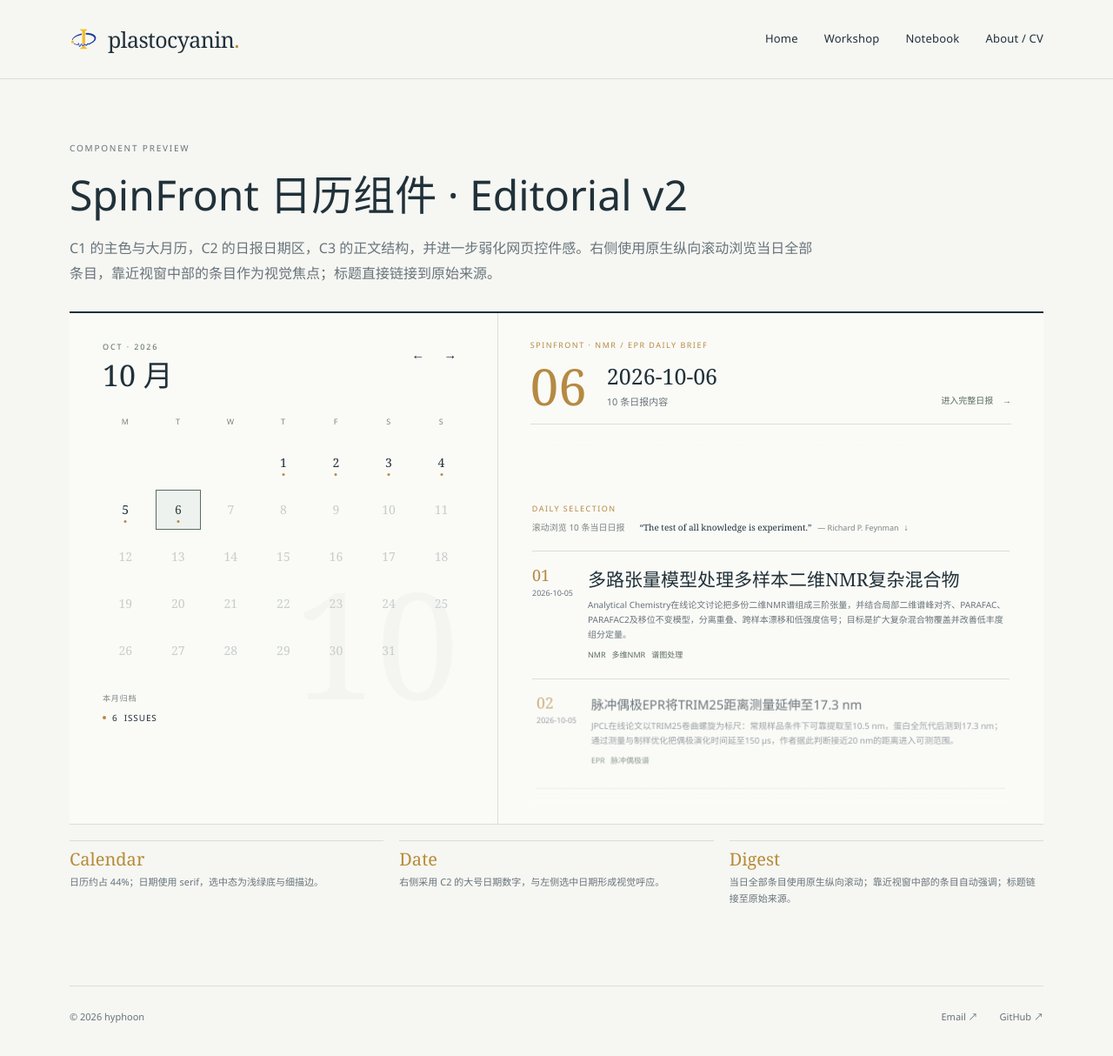
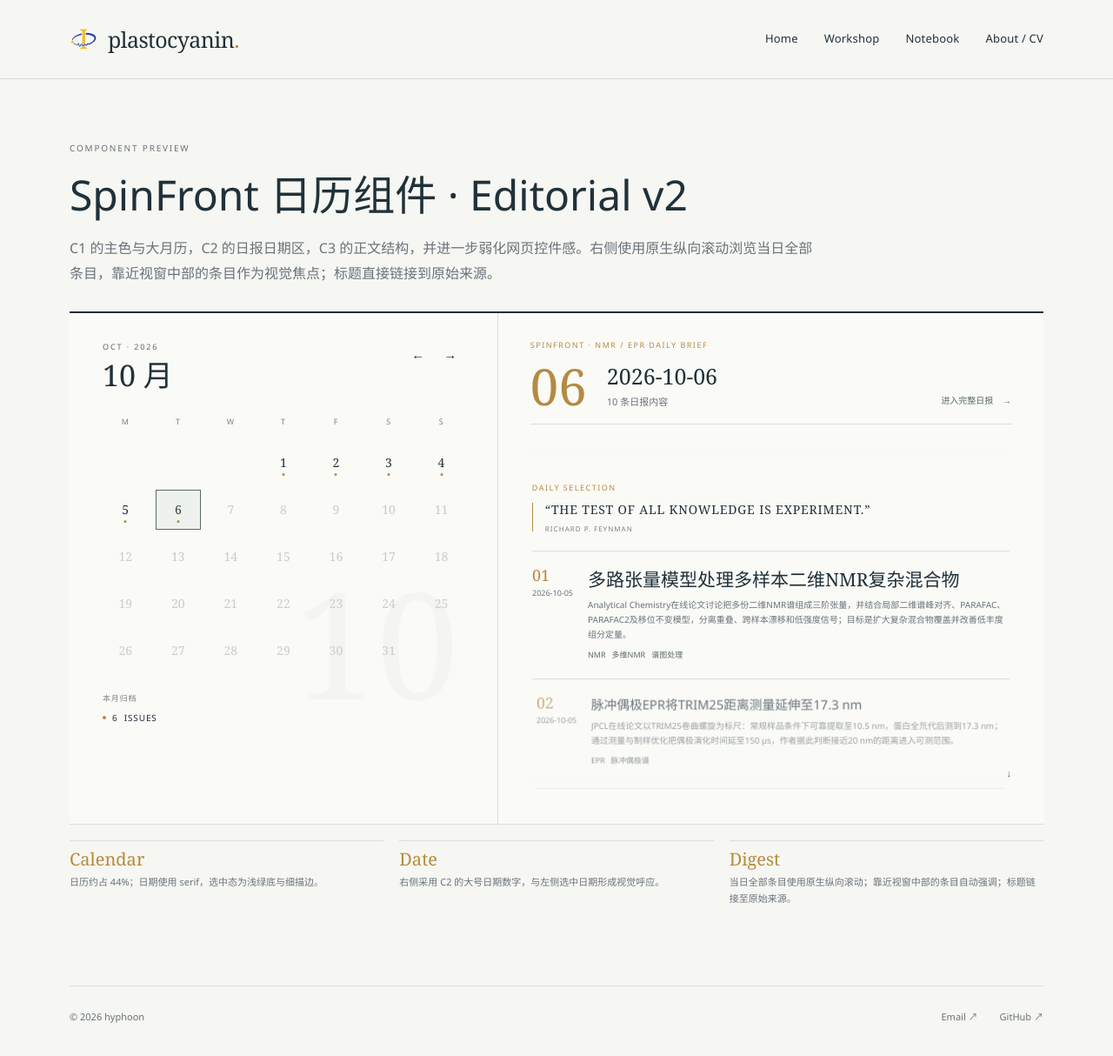
Before and after one commit to imasenHF/imasenhf.github.io, a Jekyll site: the page built from preview/spinfront-calendar-hybrid/index.html, in a window 1280 px wide. Shown: the whole page at 87% size. Built offline with Jekyll 4.4.1, drawn with Linux system fonts in a browser that asks for light colours.

Commit message:
Refine SpinFront epigraph styling

```diff
--- a/preview/spinfront-calendar-hybrid/index.html
+++ b/preview/spinfront-calendar-hybrid/index.html
@@ -147,21 +147,44 @@ summary: SpinFront 主站日历组件 Editorial v2 预览。
   font-size:10px;
   line-height:1.7;
 }
-.hy2-guide q{
-  margin-left:7px;
+.hy2-epigraph{
+  position:relative;
+  display:block;
+  max-width:92%;
+  padding-left:15px;
+}
+.hy2-epigraph::before{
+  content:"";
+  position:absolute;
+  left:0;
+  top:3px;
+  bottom:4px;
+  width:1px;
+  background:var(--hy-gold);
+}
+.hy2-epigraph q{
+  display:block;
   color:var(--ink);
-  font-family:Georgia,"Times New Roman",serif;
+  font:14px/1.55 Georgia,"Times New Roman",serif;
+  letter-spacing:.06em;
 }
-.hy2-guide em{
-  margin-left:4px;
+.hy2-epigraph q::before{content:"“"}
+.hy2-epigraph q::after{content:"”"}
+.hy2-epigraph em{
+  display:block;
+  margin-top:5px;
   color:var(--hy-muted);
-  font-size:9px;
+  font-size:8px;
   font-style:normal;
+  letter-spacing:.13em;
 }
-.hy2-guide i{
+.hy2-scroll-cue{
+  position:absolute;
+  right:0;
+  bottom:18px;
   font-style:normal;
   color:var(--hy-accent);
-  margin-left:6px;
+  font-size:11px;
 }
 .hy2-entry{
   width:100%;
@@ -273,7 +296,7 @@ summary: SpinFront 主站日历组件 Editorial v2 预览。
       return;
     }
     itemsEl.innerHTML=
-      '<div class="hy2-guide"><strong>Daily selection</strong><span>滚动浏览 '+currentList.length+' 条当日日报　<q>The test of all knowledge is experiment.</q> <em>— Richard P. Feynman</em><i>↓</i></span></div>'+
+      '<div class="hy2-guide"><strong>Daily selection</strong><span class="hy2-epigraph"><q>THE TEST OF ALL KNOWLEDGE IS EXPERIMENT.</q><em>RICHARD P. FEYNMAN</em></span><i class="hy2-scroll-cue">↓</i></div>'+
       currentList.map((x,i)=>itemHtml(x,i)).join('')+
       '<div class="hy2-end">END OF DAILY BRIEF</div>';
     itemsEl.scrollTop=0;
```
